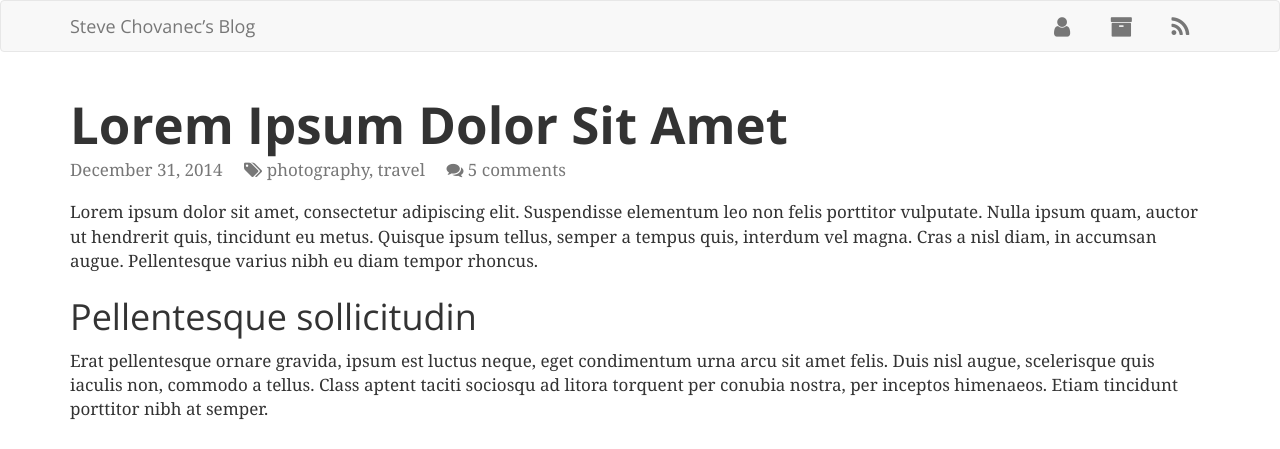
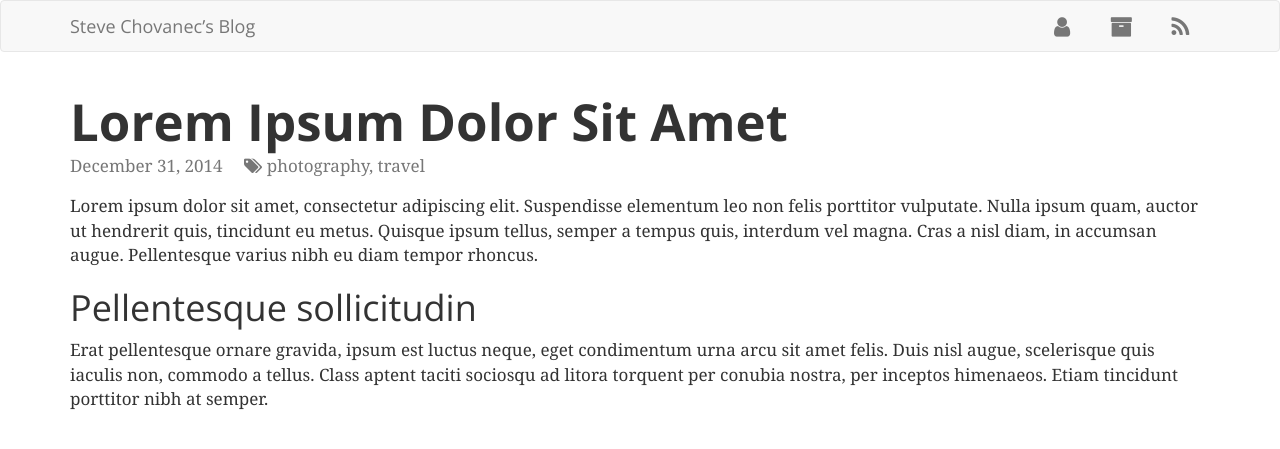
Before and after one commit to schovanec/schovanec.github.io, a Jekyll site: the page built from _posts/2014-12-31-lorem-ipsum-dolor-sit-amet.md, in a window 1280 px wide, cut to the strip 0-449 px from the top of the page. Built offline with Jekyll 4.4.1, drawn with Linux system fonts in a browser that asks for light colours; nearby versions of some CDN libraries; Markdown is read by kramdown in place of the engine named in the settings.

Commit message:
fix up metadata and styling for mobile views

```diff
--- a/_includes/post-metadata.html
+++ b/_includes/post-metadata.html
@@ -6,10 +6,4 @@
 {% if meta.categories and meta.categories != empty %}
 	<span class="post-tags"><i class="fa fa-tags"></i> {{ meta.categories | join: ", " }}</span>
 {% endif %}
-{% if include.comments == nil or include.comments %}
-	<span class="post-comments">
-		<i class="fa fa-comments"></i>
-		<a href="{{ meta.url }}#comments">5 comments</a>
-	</span>
-{% endif %}
 </p>
--- a/_layouts/post-no-comments.html
+++ b/_layouts/post-no-comments.html
@@ -3,7 +3,7 @@
 ---
 <article class="post-container">
 	<h1 class="post-title">{{ meta.title }}</h1>
-	{% include post-metadata.html meta=page comments=false %}
+	{% include post/metadata.html meta=page %}
 	<div class="post-content">
 	{{ content }}
 	</div>
--- a/css/site.scss
+++ b/css/site.scss
@@ -7,13 +7,16 @@
 $font-family-sans-serif: "Open Sans", "Helvetica Neue", Helvetica, Arial, sans-serif;
 
 // font sizes
-$font-size-base: 	17px;
-$font-size-h1:		floor(($font-size-base * 2.6));
-$font-size-h2:		floor(($font-size-base * 2.15));
-$font-size-h3:		ceil(($font-size-base * 1.7));
-$font-size-h4:		ceil(($font-size-base * 1.25));
-$font-size-h5:		$font-size-base;
-$font-size-h6:		ceil(($font-size-base * 0.85));
+$font-size-base: 				15px;
+$font-size-base-large:	17px;
+$font-size-h1:					floor(($font-size-base * 2.6));
+$font-size-h2:					floor(($font-size-base * 2.15));
+$font-size-h3:					ceil(($font-size-base * 1.7));
+$font-size-h4:					ceil(($font-size-base * 1.25));
+$font-size-h5:					$font-size-base;
+$font-size-h6:					ceil(($font-size-base * 0.85));
+
+$font-size-large-ratio: ($font-size-base-large / $font-size-base);
 
 // line heights
 $line-height-base: 			1.428571429;
@@ -36,6 +39,17 @@
 h5 { font-size: $font-size-h5; }
 h6 { font-size: $font-size-h6; }
 
+@media (min-width: 768px) {
+	body { font-size: $font-size-base-large; }
+
+	h1 { font-size: floor($font-size-h1 * $font-size-large-ratio); }
+	h2 { font-size: floor($font-size-h2 * $font-size-large-ratio); }
+	h3 { font-size: ceil($font-size-h3 * $font-size-large-ratio); }
+	h4 { font-size: ceil($font-size-h4 * $font-size-large-ratio); }
+	h5 { font-size: ceil($font-size-h5 * $font-size-large-ratio); }
+	h6 { font-size: ceil($font-size-h6 * $font-size-large-ratio); }
+}
+
 .visible-xs-inline {
 	display: none !important;
 
@@ -53,7 +67,10 @@
 
 .post-title, .page-title {
 	font-weight: 700;
-	font-size: floor(($font-size-base * 3.0));
+
+	@media (min-width: 768px) {
+		font-size: floor(($font-size-base-large * 3.0));
+	}
 }
 
 .post-title, .post-meta {
@@ -68,7 +85,13 @@
 	hr:first-child { margin-bottom: ($line-height-computed * 2.0); }
 }
 
-.post-date, .post-tags { margin-right: 1em; }
+.post-date, .post-tags {
+	margin-right: 1em;
+
+	@media (max-width: 767px) {
+		display: block;
+	}
+}
 
 .post-content img {
 	max-width: 100%;
```
